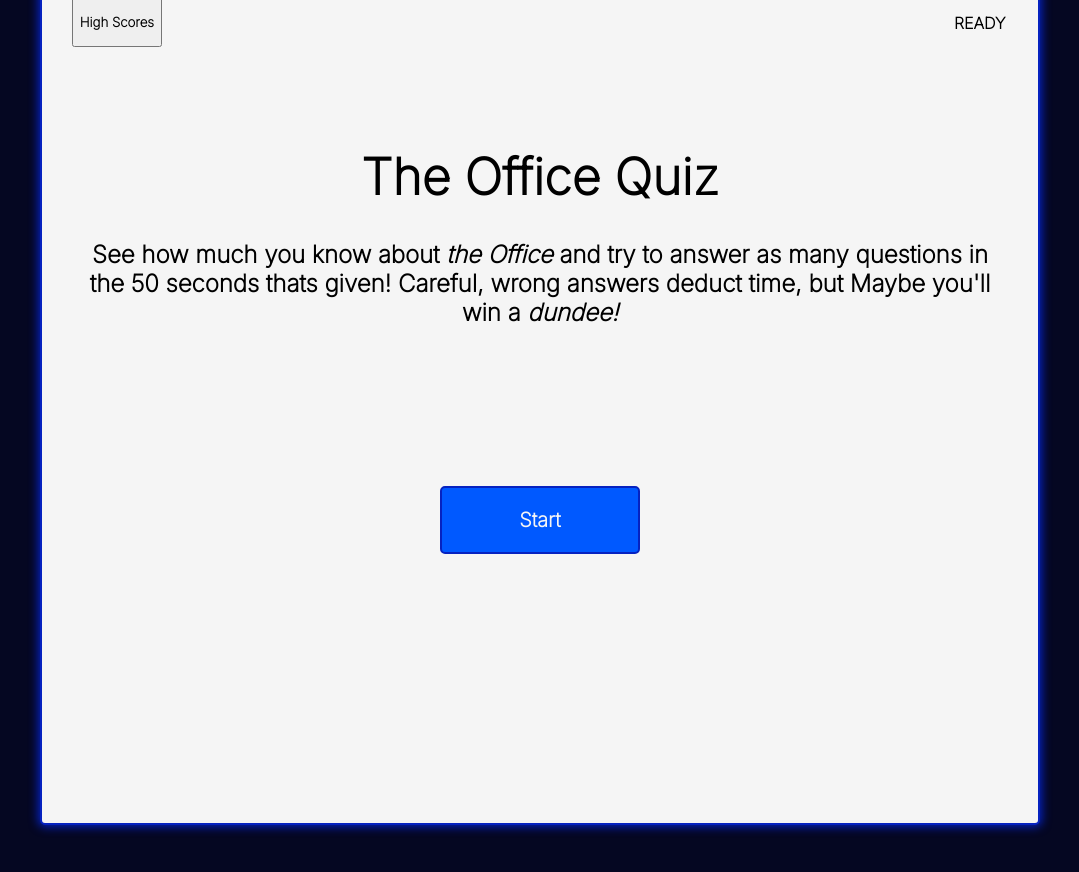
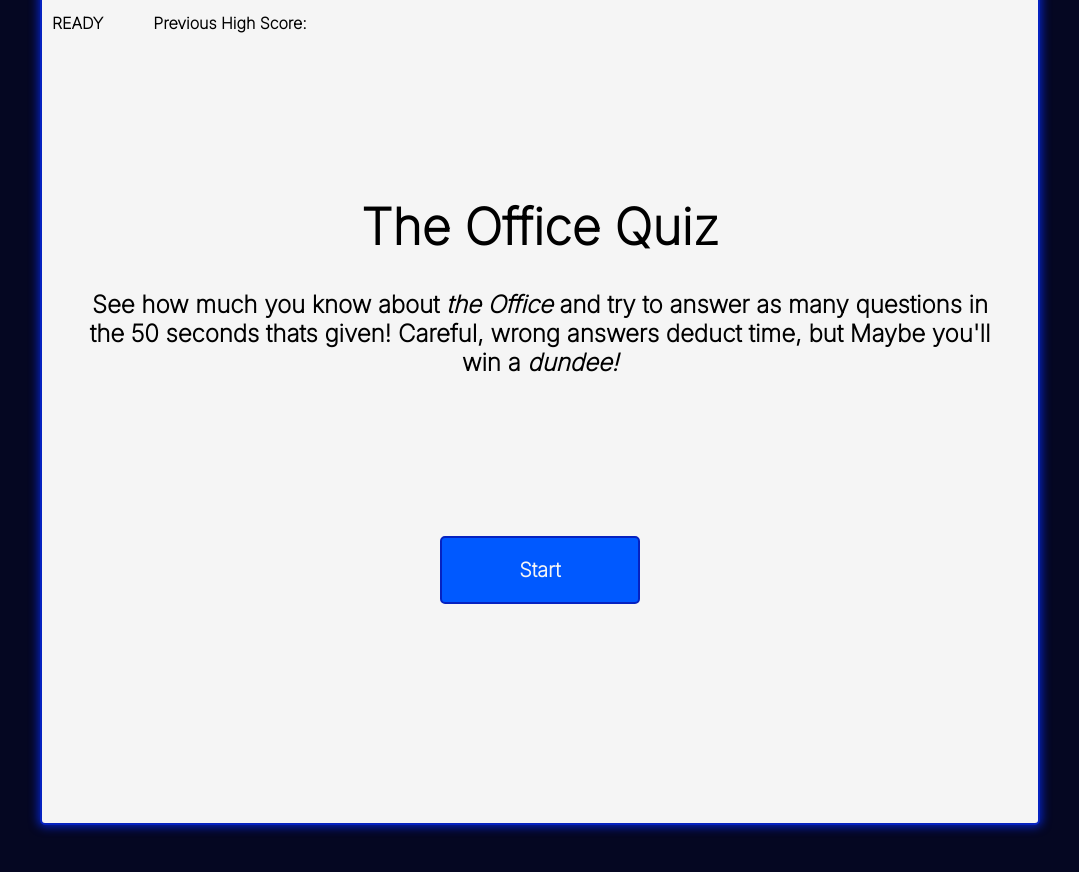
Before and after one commit to IsaacFalcon/TheOfficeJavascriptQuiz, a plain HTML site: page index.html in a window 1280 px wide. Shown: the top 872 px of the page, without its empty margins (100-1179 px from the left). Drawn offline with Linux system fonts and the light colour scheme.

Commit message:
final touches, fixed spelling mistakes in questions, took out unused button, added proper semantics to JS, added function to timer to end game when reaches 0

```diff
--- a/assets/css/style.css
+++ b/assets/css/style.css
@@ -31,15 +31,17 @@ body {
     margin-top: 2%;
     background-color: var(--white);
     display: flex;
-    width: 990px;
-    height: 50px;
+    width: 300px;
+    height: 100px;
 }
 
-.scores {
-    margin-left: 3%;
-    margin-right: 80%;
+.timer {
+    margin-left: 10px;
 }
 
+.previous {
+    margin-left: 50px;
+}
 
 /* sizing and positioning for many container */
 .container {
--- a/assets/js/script.js
+++ b/assets/js/script.js
@@ -7,18 +7,18 @@ var questionElement = document.getElementById('question');
 var answerButtonsElement = document.getElementById('answer-buttons');
 var endScores = document.getElementById('scorescreen');
 var score = document.getElementById('finalscore');
-var localScore = document.getElementById('highscores');
 var  nameValue = document.getElementById('nameinput');
 var subInitials = document.getElementById('submitinitials');
 var restart = document.getElementById('restart-btn');
 var rightAnswer = document.getElementById('right');
 var wrongAnswer = document.getElementById('wrong');
-
+var scoreDisplay = document.getElementById('previousscore');
 
 var timer = 50;
 var timeCount;
 var questionNumber = 0;
 
+// Timer functions to go through quiz and stop at 0
 function setupTimer() {
   timeCount = setInterval(function () {
       timer--;
@@ -26,13 +26,15 @@ function setupTimer() {
      timer = timer;
       if (timer <= 0) {
           clearInterval(timeCount);
+          endGame();
+          timeElement.textContent = timeReset;
 
-          timeElement.textContent = timeReset;
 
       }
   }, 1000)
 }
 
+// Start button to be clicked and run startGame Function
 startButton.addEventListener('click', startGame);
 
 function startGame() {
@@ -40,12 +42,14 @@ function startGame() {
    startButton.classList.add('hide');
    titleHeader.classList.add('hide');
    subHeader.classList.add('hide');
+   scoreDisplay.classList.add('hide');
    questionContainerElement.classList.remove('hide');
    setupTimer();
    displayQuestion();
 
 }
 
+// Array of questions, Answers, and correct choices for Quiz
 var questions = [
    {
     question: "What does Kevin do with the onions in his chili?",
@@ -53,7 +57,7 @@ var questions = [
     answer: "Undercooks Them",
    },
    {
-    question: "What is the Villains name in Threat Level Midnight",
+    question: "What is the Villains name in Threat Level Midnight?",
     choices: ["Michael Scarn", "Packer", "Cherokee Jack", "Golden Face"],
     answer: "Golden Face",
    },
@@ -68,12 +72,13 @@ var questions = [
     answer: "Jello",
    },
    {
-    question: "Who does Michael hit with his ?",
+    question: "Who does Michael hit with his car?",
     choices: ["Kevin", "Meredith", "The security guard", "Oscar"],
     answer: "Meredith",
    },
  ]
 
+//  function to display question and button answer choices
 function displayQuestion() {
   var currentQuestion = questions[questionNumber];
   document.querySelector("h3").innerHTML = currentQuestion.question;
@@ -87,10 +92,9 @@ function displayQuestion() {
     answerButtonsElement.append(choiceButton);
   })
 
-
-
 }
 
+// function to determine what to happen when correct or wrong choice is picked and timer subtract when wrong is chosen
 function evaluateAnswer() {
    if(this.value === questions[questionNumber].answer) {
     console.log("correct!");
@@ -113,6 +117,7 @@ function evaluateAnswer() {
    }
 }
 
+// endgame function, hiding questions and displaying score based off timer
 function endGame() {
   questionContainerElement.setAttribute("class", "hide");
   endScores.removeAttribute("class");
@@ -120,8 +125,7 @@ function endGame() {
   score.textContent = timer;
 }
 
-// create save function which takes final score and input value and set into local storage with submit button. Take function we create and add an event listener to submit button.
-
+// saves score to local storage
 function saveScore() {
     var newScore = {
     newName: nameValue.value,
@@ -132,12 +136,12 @@ function saveScore() {
     subInitials.textContent = 'Submitted';
 }
 
+// added button to refresh game
 function refresh() {
   window.location.reload("Refresh")
 }
 
-localScore.onclick = JSON.parse(window.localStorage.getItem('high score'));
-
+// submit button to save score and initials to local storage
 subInitials.onclick = saveScore
 
 restart.onclick = refresh
--- a/index.html
+++ b/index.html
@@ -16,8 +16,8 @@
   <body>
     <div class="container">
       <div id="topbar" class="top">
-        <button id="highscores" class="scores">High Scores</button>
           <p id="time" class="timer">READY</p>
+          <p id="previousscore" class="previous">Previous High Score: </p>
       </div>
 
       <!-- header title and paragraph for the main start page -->
```
Also changed, not shown: assets/images/websitepreview.JPG (added), assets/images/websitepreview2.JPG (added), 1 other file.
